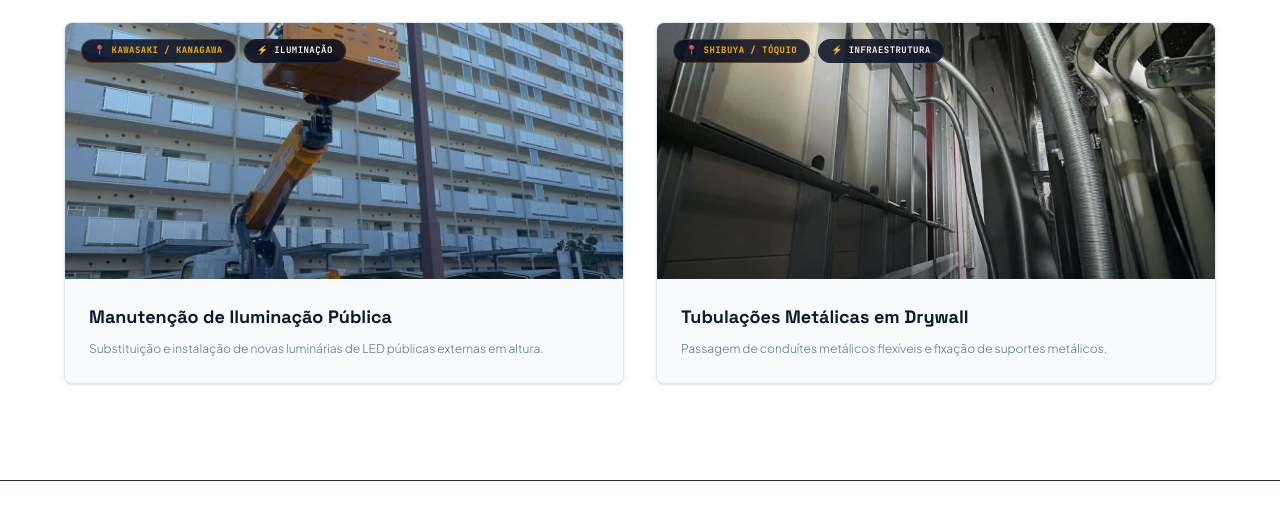
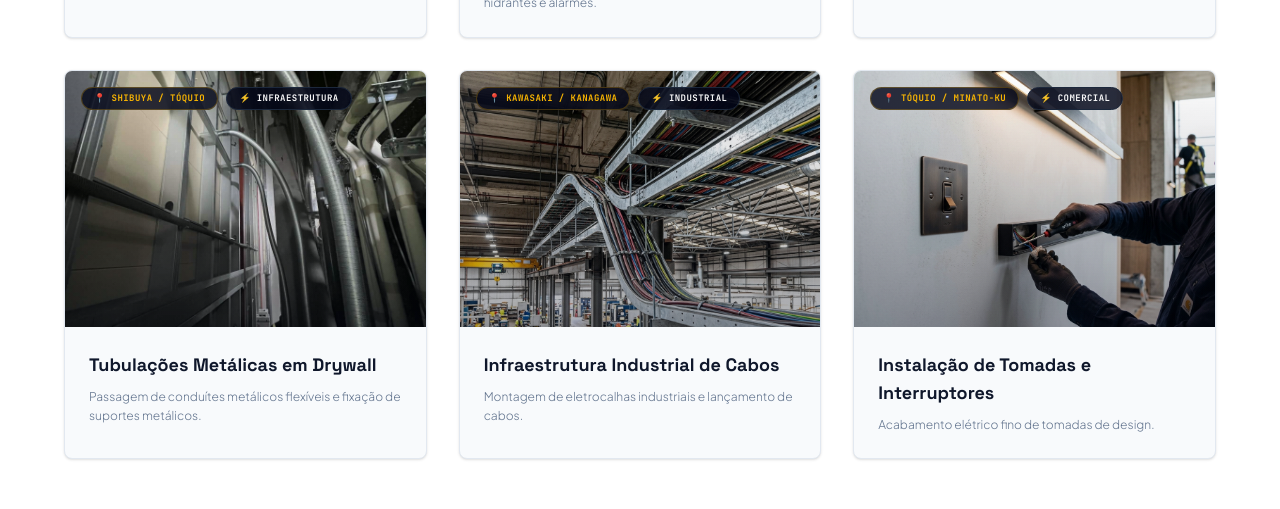
Before and after one commit to vitoroki7/LUDEN-, a React (Vite) app: page / in a window 1280 px wide. Shown: the part 3505-4014 px from the top of the page. Built offline with nearby package versions, Linux system fonts and the light colour scheme.

Commit message:
feat: expand portfolio to 6 items in a 3-column mosaic grid

```diff
--- a/src/App.tsx
+++ b/src/App.tsx
@@ -331,7 +331,7 @@ export default function App() {
           </div>
 
           {/* Grid layout of projects */}
-          <div className="grid grid-cols-1 md:grid-cols-2 gap-8">
+          <div className="grid grid-cols-1 md:grid-cols-2 lg:grid-cols-3 gap-8">
             {projectTranslations[lang].map((project) => (
               <motion.div
                 key={project.id}
--- a/src/translations.ts
+++ b/src/translations.ts
@@ -176,7 +176,7 @@ export const translations: Record<Language, TranslationSchema> = {
     },
     about: {
       title: "Sobre Nosotros",
-      text: "LUDEN Co., Ltd. (representada por Luis Matsuoka) es una empresa de ingeniería eléctrica con sede en Minato-ku, Tokio. Nos especializamos en el diseño, instalación y mantenimiento de infraestructura eléctrica para condominios (apartamentos), fábricas y locales comerciales (inquilinos), además de obras de interiores. Nos comprometemos a entregar soluciones de alta fidelidad que garanticen la máxima seguridad, eficiencia energética y durabilidad de las instalaciones.",
+      text: "LUDEN Co., Ltd. (representada por Luis Matsuoka) es una empresa de ingeniería eléctrica con sede en Minato-ku, Tokio. Nos especializamos en el diseño, instalación y mantenimiento de infraestructura eléctrica para condominios (apartamentos), fábricas y locales comerciales (inquilinos), además de obras de interiores. Nos comprometemos a entregar solutions de alta fidelidad que garanticen la máxima seguridad, eficiencia energética y durabilidad de las instalaciones.",
       tagline: "LUDEN INGENIERÍA • SOPORTE MULTILINGÜE DISPONIBLE EN PORTUGUÉS, JAPONÉS Y ESPAÑOL",
     },
     contact: {
@@ -196,7 +196,7 @@ export const translations: Record<Language, TranslationSchema> = {
       placeholderName: "Ejemplo: Luis Matsuoka",
       labelEmail: "Correo Electrónico",
       placeholderEmail: "Ejemplo: contacto@luden-ele.com",
-      labelMessage: "Detalles del Proyecto y Serviços Solicitados",
+      labelMessage: "Detalles del Proyecto y Servicios Solicitados",
       placeholderMessage: "Describa la instalación o renovación que necesita (ej. bandejas portacables, actualización de tableros de disyuntores, tendido de cables principales, remodelación de oficinas, etc.)...",
       transmitting: "Transmitiendo a Luis Matsuoka...",
       transmitButton: "Enviar Solicitud de Presupuesto",
@@ -311,7 +311,7 @@ export const translations: Record<Language, TranslationSchema> = {
     modal: {
       engineeringTitle: "LUDEN電気工事・高基準仕様",
       descriptionLabel: "本施工技術の概要:",
-      descriptionText: "将来の経年劣化を見据えた耐久設計。厳選された純銅線材、防湿・耐食に優れた合成樹脂および金属電線管、 office_interior.png、そして端子台への一糸乱れぬトルク接続により、完璧な電力品質と絶対的な安心を提供します。",
+      descriptionText: "将来の経年劣化を見据えた耐久設計。厳選された純銅線材、防湿・耐食に優れた合成樹脂および金属電線管、そして端子台への一糸乱れぬトルク接続により、完璧な電力品質と絶対的な安心を提供します。",
       scopeLabel: "標準に含まれる施工要件:",
       callbackLabel: "技術的な質問や工程確認等、代表の松岡ルイスからの折り返し電話をご希望ですか？:",
       phonePlaceholder: "例: 050-6861-3659",
@@ -534,7 +534,7 @@ export const serviceTranslations: Record<Language, ServiceTranslation[]> = {
     },
     {
       id: "device-installation",
-      title: "Instalação de Equipamentos (器具 de 取り付け)",
+      title: "Instalação de Equipamentos (器具の取り付け)",
       description: "Fase de acabamento técnico. Realizamos a conexão final e fixação milimétrica de luminárias, tomadas e interruptores após o revestimento das paredes. Também executamos a remoção segura de equipamentos em reformas de escritórios e lojas.",
       image: "device_installation.png"
     },
@@ -586,6 +586,22 @@ export const projectTranslations: Record<Language, ProjectTranslation[]> = {
       location: "Shibuya / Tokio",
       description: "Paso de conductos corrugados metálicos flexibles y fijación de soportes en drywall.",
       image: "work_4.png"
+    },
+    {
+      id: "proj-5",
+      title: "Infraestructura Industrial de Cableado",
+      category: "Industrial",
+      location: "Kawasaki / Kanagawa",
+      description: "Montaje de canalizaciones metálicas y tendido de cableado principal.",
+      image: "work_5.png"
+    },
+    {
+      id: "proj-6",
+      title: "Instalación de Dispositivos de Diseño",
+      category: "Comercial",
+      location: "Tokio / Minato-ku",
+      description: "Instalación y conexión de placas de apagadores y enchufes.",
+      image: "work_6.png"
     }
   ],
   ja: [
@@ -620,6 +636,22 @@ export const projectTranslations: Record<Language, ProjectTranslation[]> = {
       location: "東京都渋谷区",
       description: "間仕切りフレーム内におけるフレキシブル金属電線管の敷設および接続。",
       image: "work_4.png"
+    },
+    {
+      id: "proj-5",
+      title: "工場内動力幹線設備",
+      category: "工業用",
+      location: "神奈川県川崎市",
+      description: "高耐荷重ケーブルラックの組み立てと配管・配線。",
+      image: "work_5.png"
+    },
+    {
+      id: "proj-6",
+      title: "コンクリート・スイッチ器具設置",
+      category: "店舗・テナント",
+      location: "東京都港区",
+      description: "デザインスイッチおよび高機能コンセントの精密取付け。",
+      image: "work_6.png"
     }
   ],
   pt: [
@@ -654,6 +686,22 @@ export const projectTranslations: Record<Language, ProjectTranslation[]> = {
       location: "Shibuya / Tóquio",
       description: "Passagem de conduítes metálicos flexíveis e fixação de suportes metálicos.",
       image: "work_4.png"
+    },
+    {
+      id: "proj-5",
+      title: "Infraestrutura Industrial de Cabos",
+      category: "Industrial",
+      location: "Kawasaki / Kanagawa",
+      description: "Montagem de eletrocalhas industriais e lançamento de cabos.",
+      image: "work_5.png"
+    },
+    {
+      id: "proj-6",
+      title: "Instalação de Tomadas e Interruptores",
+      category: "Comercial",
+      location: "Tóquio / Minato-ku",
+      description: "Acabamento elétrico fino de tomadas de design.",
+      image: "work_6.png"
     }
   ]
 };
```
Also changed, not shown: public/work_5.png (added), public/work_6.png (added).
